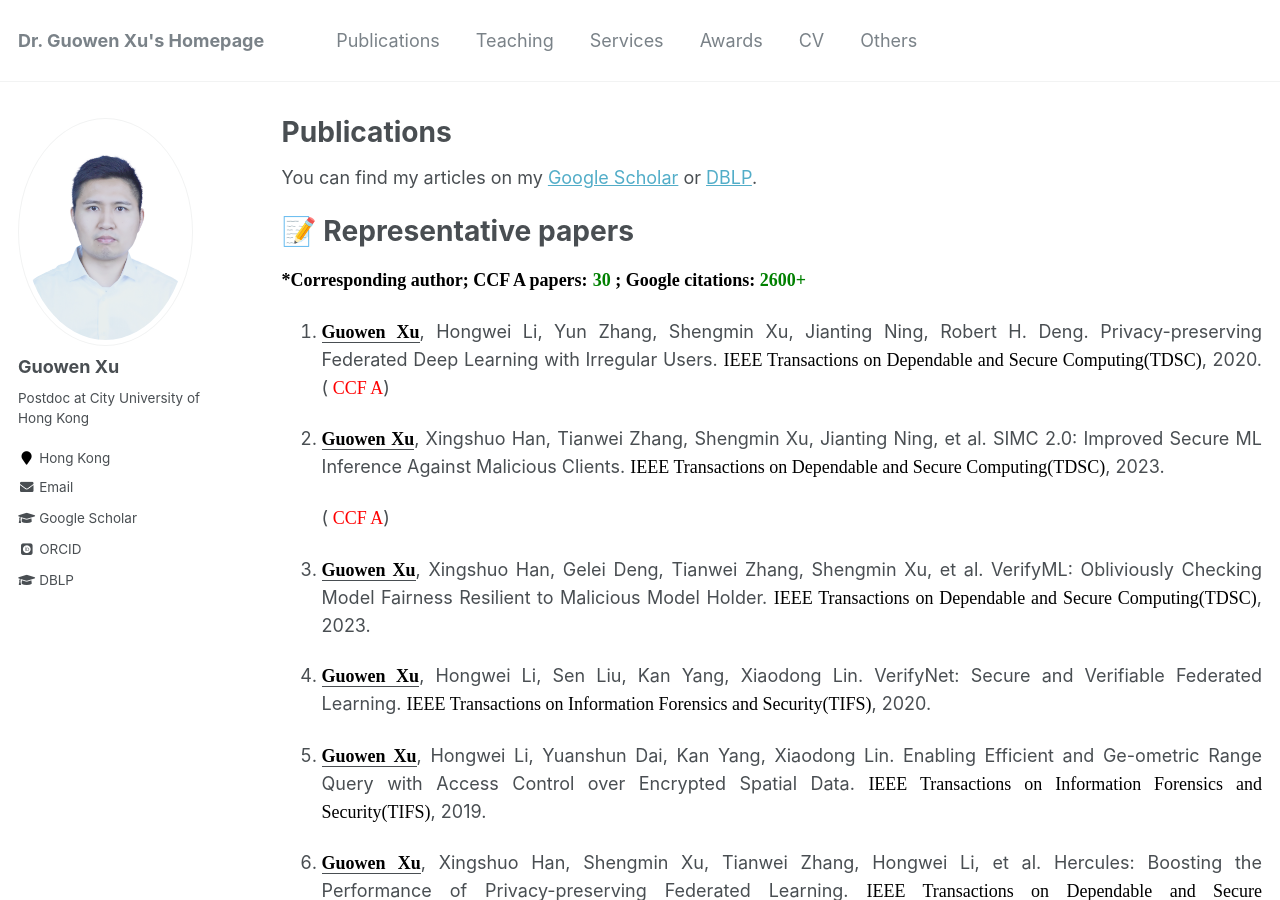
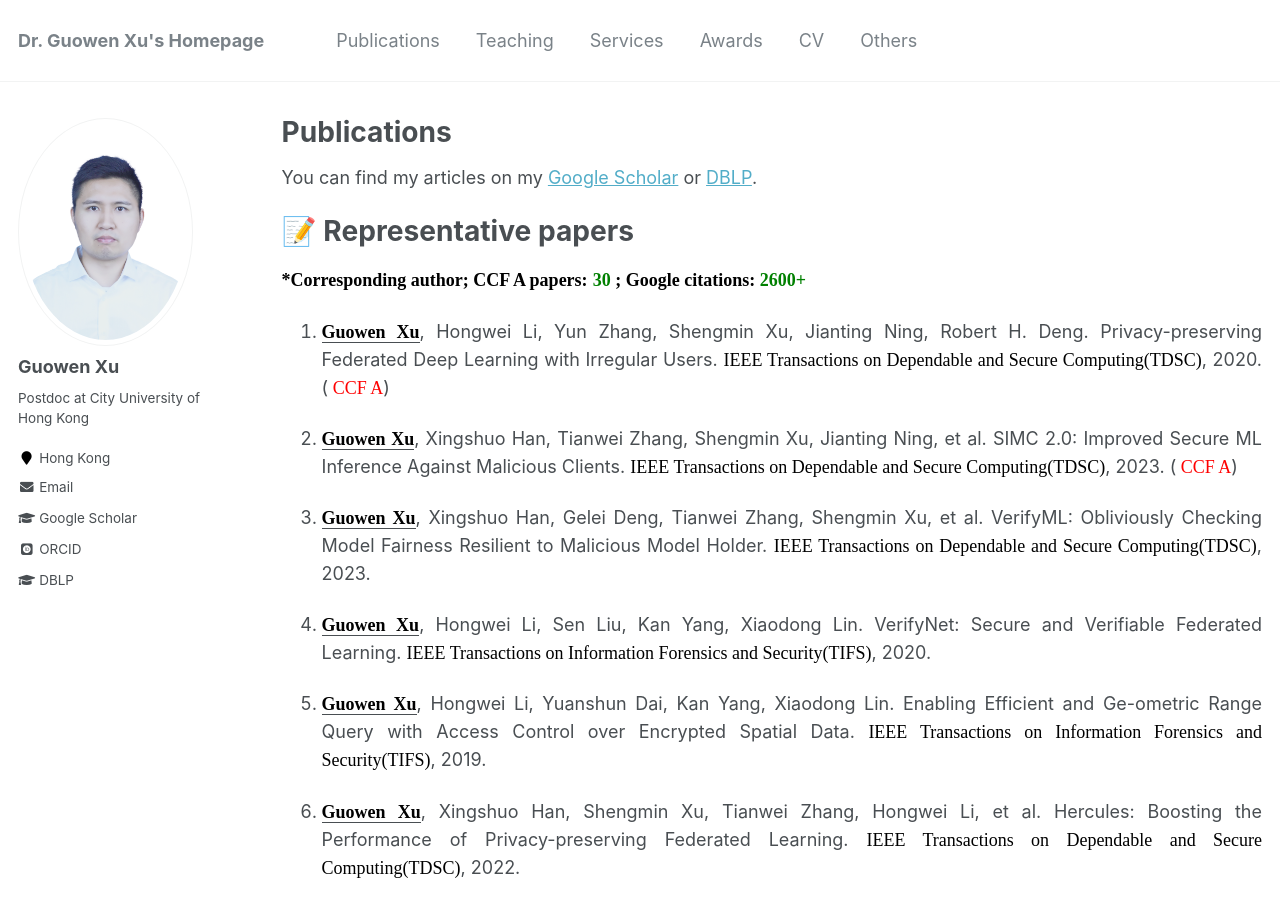
Before and after one commit to Guowen-xu/guowen-xu.github.io, a Jekyll site: the page built from _pages/publications.md, in a window 1280 px wide and 900 px high. Built offline with Jekyll 4.4.1, drawn with Linux system fonts in a browser that asks for light colours; some web fonts are replaced.

Commit message:
Update publications.md

```diff
--- a/_pages/publications.md
+++ b/_pages/publications.md
@@ -12,7 +12,7 @@ You can find my articles on my [Google Scholar](https://scholar.google.com.hk/ci
 <b><font face="Times New Roman" color=black size=4> *Corresponding author; </font></b><b><font face="Times New Roman" color=black size=4>  CCF A papers:</font></b> <b><font face="Times New Roman" color=green size=4>  30 </font></b><b><font face="Times New Roman" color=black size=4>; </font></b><b><font face="Times New Roman" color=black size=4> Google citations:</font></b><b><font face="Times New Roman" color=green size=4>  2600+
 &nbsp;&nbsp;&nbsp;&nbsp;&nbsp;&nbsp;&nbsp;&nbsp;
 1. <p align="justify"> <u><b><font face="Times New Roman" color=black size=4> Guowen Xu</font></b></u>,  Hongwei Li, Yun Zhang, Shengmin Xu, Jianting Ning, Robert H. Deng. Privacy-preserving Federated Deep Learning with Irregular Users. <font face="Times New Roman" color=black size=4> IEEE Transactions on Dependable and Secure Computing(TDSC)</font>, 2020. (<font face="Times New Roman" color=red size=4> CCF A</font>)
-2. <p align="justify"> <u><b><font face="Times New Roman" color=black size=4> Guowen Xu</font></b></u>, Xingshuo Han, Tianwei Zhang, Shengmin Xu, Jianting Ning, et al. SIMC 2.0: Improved Secure ML Inference Against Malicious Clients. <font face="Times New Roman" color=black size=4> IEEE Transactions on Dependable and Secure Computing(TDSC)</font>, 2023.</p> (<font face="Times New Roman" color=red size=4> CCF A</font>)
+2. <p align="justify"> <u><b><font face="Times New Roman" color=black size=4> Guowen Xu</font></b></u>, Xingshuo Han, Tianwei Zhang, Shengmin Xu, Jianting Ning, et al. SIMC 2.0: Improved Secure ML Inference Against Malicious Clients. <font face="Times New Roman" color=black size=4> IEEE Transactions on Dependable and Secure Computing(TDSC)</font>, 2023. (<font face="Times New Roman" color=red size=4> CCF A</font>)</p>
 3. <p align="justify"><u><b><font face="Times New Roman" color=black size=4> Guowen Xu</font></b></u>, Xingshuo Han, Gelei Deng, Tianwei Zhang, Shengmin Xu, et al. VerifyML: Obliviously Checking Model Fairness Resilient to Malicious Model Holder. <font face="Times New Roman" color=black size=4> IEEE Transactions on Dependable and Secure Computing(TDSC)</font>, 2023.</p>
 4. <p align="justify"><u><b><font face="Times New Roman" color=black size=4> Guowen Xu</font></b></u>, Hongwei Li, Sen Liu, Kan Yang, Xiaodong Lin. VerifyNet: Secure and Verifiable Federated Learning. <font face="Times New Roman" color=black size=4> IEEE Transactions on Information Forensics and Security(TIFS)</font>, 2020.</p>
 5. <p align="justify"><u><b><font face="Times New Roman" color=black size=4> Guowen Xu</font></b></u>, Hongwei Li, Yuanshun Dai, Kan Yang, Xiaodong Lin. Enabling Efficient and Ge-ometric Range Query with Access Control over Encrypted Spatial Data. <font face="Times New Roman" color=black size=4> IEEE Transactions on Information Forensics and Security(TIFS)</font>,  2019.</p>
```
